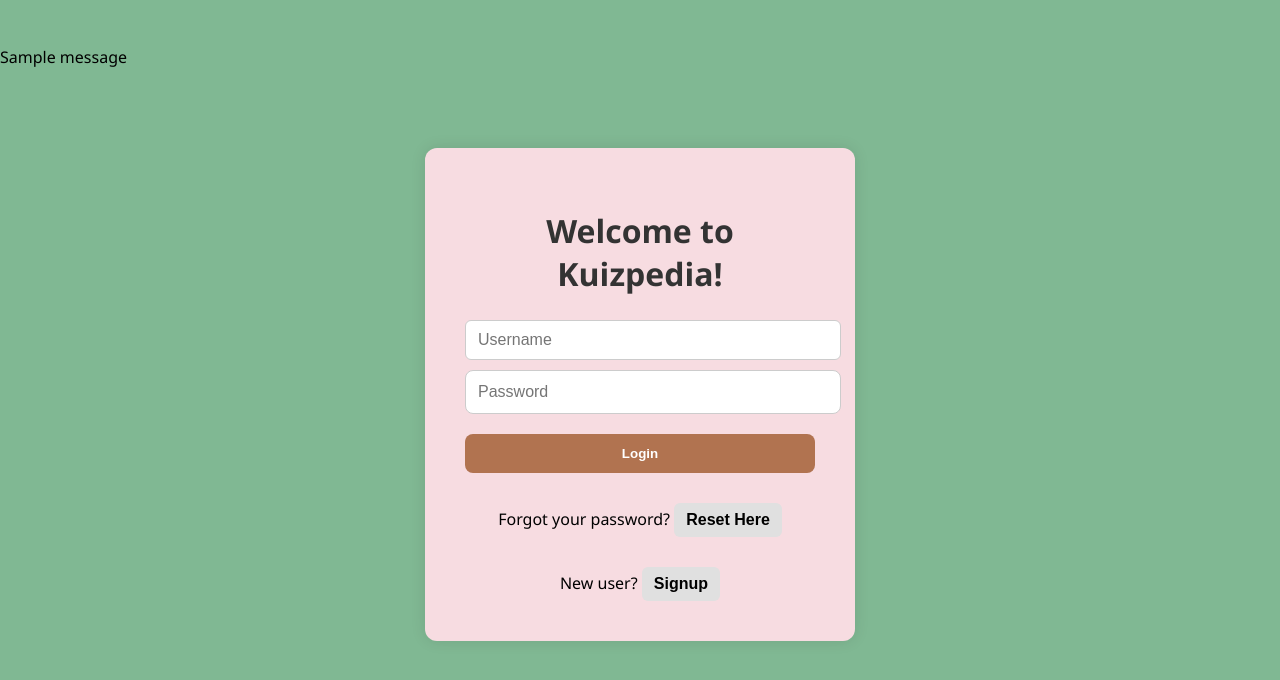
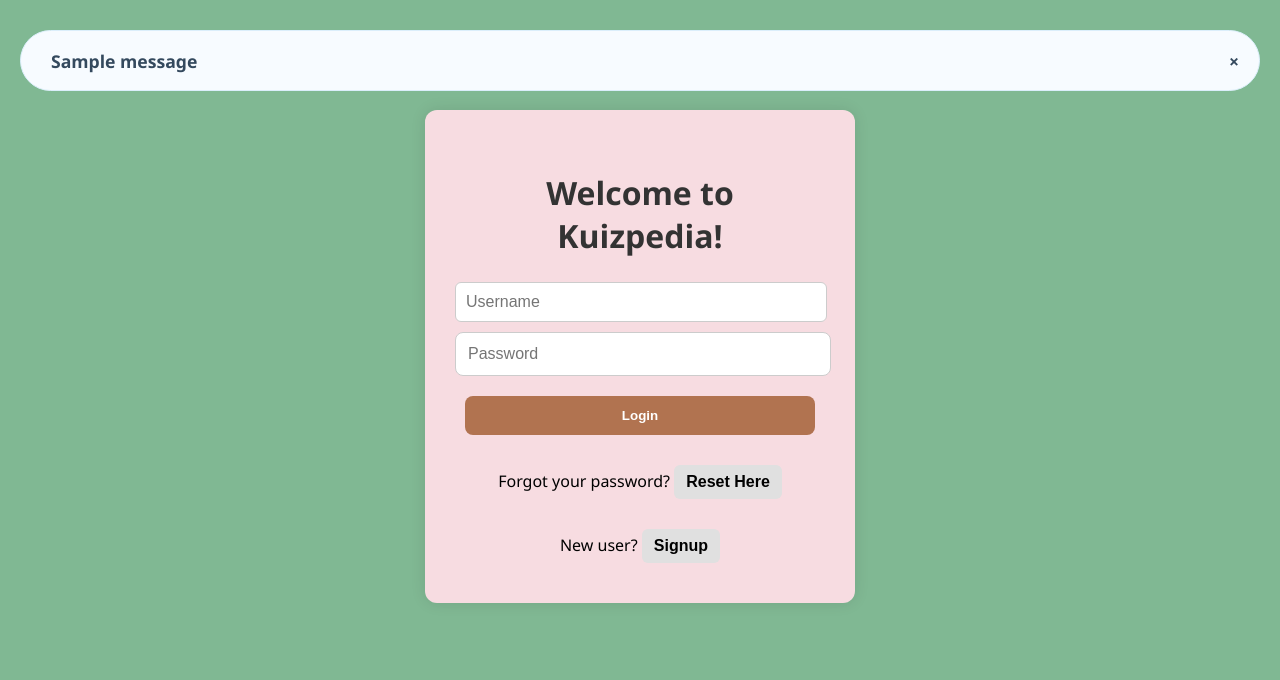
Before and after one commit to Jenson1301/Kuizpedia_4-02, a Flask app: page /login in a window 1280 px wide. Shown: the part 70-750 px from the top of the page. Run offline with Flask 3, Linux system fonts and the light colour scheme; one stand-in notice (Sample message) is shown.

Commit message:
add design for flash messages

```diff
--- a/backend/static/login.css
+++ b/backend/static/login.css
@@ -25,7 +25,7 @@ h1 {
     display: block;
     width: 100%;
     padding: 12px;
-    margin: 10px 0;
+    margin: 10px -10px;
     border-radius: 8px;
     border: 1px solid #ccc;
     font-size: 1em;
--- a/backend/static/style.css
+++ b/backend/static/style.css
@@ -1,3 +1,22 @@
+.flash-messages {
+    position: fixed;
+    left: 0;
+    right: 0;
+    background-color: #f7fbff;
+    border: 1px solid #dbeefb;
+    border-radius: 50px;
+    display: flex;
+    justify-content: space-between;
+    align-items: center;
+    margin-inline: 20px;
+    font-size: 1.1em;
+    font-weight: 600;
+    color: #34495e;
+}
+
+.flash-messages-text {
+    margin-inline-start: 30px;
+}
 
 /* navigation bar */
 .navbar {
@@ -868,7 +887,7 @@ label {
 }
 
 input[type="text"] {
-    padding: 10px 12px;
+    margin: 10px -10px;
     font-size: 16px;
     border-radius: 6px;
     border: 1px solid #ccc;
--- a/backend/templates/base.html
+++ b/backend/templates/base.html
@@ -40,9 +40,10 @@
 
     {% with messages = get_flashed_messages() %}
       {% if messages %}
-        <div class="flash-messages">
+        <div class="flash-messages" id="flash_id">
           {% for message in messages %}
-            <p>{{ message }}</p>
+            <p class="flash-messages-text">{{ message }}</p>
+            <a onclick='removeFlash()' style="display:inline; margin-inline: 20px; cursor: pointer;">×</a>
           {% endfor %}
         </div>
       {% endif %}
@@ -51,5 +52,12 @@
 
     {% block body %}
     {% endblock %}
+
+<script>
+function removeFlash() {
+  const element = document.getElementById('flash_id');
+  element.remove();
+}
+</script>
 </body>
 </html>
--- a/backend/templates/create_question.html
+++ b/backend/templates/create_question.html
@@ -61,7 +61,7 @@ document.getElementById('btn-add_option').addEventListener('click', function ()
     const deleteBtn = document.createElement('button');
     deleteBtn.type = 'button';
     deleteBtn.className = 'btn-delete';
-    deleteBtn.innerText = 'Delete Option';
+    deleteBtn.innerText = '×';
 
     deleteBtn.addEventListener('click', function () {
         container.removeChild(group);
--- a/backend/templates/edit_question.html
+++ b/backend/templates/edit_question.html
@@ -65,7 +65,7 @@
       const delete_option = document.createElement('button');
       delete_option.type = 'button';
       delete_option.id = 'btn-delete_option';
-      delete_option.innerText = "Delete Option";
+      delete_option.innerText = "×";
       document.getElementById('options').appendChild(delete_option);
 
       delete_option.addEventListener('click', function() {
```
Also changed, not shown: backend/Placeholder 1.txt (deleted), backend/instance/kuizpedia.db (deleted).
